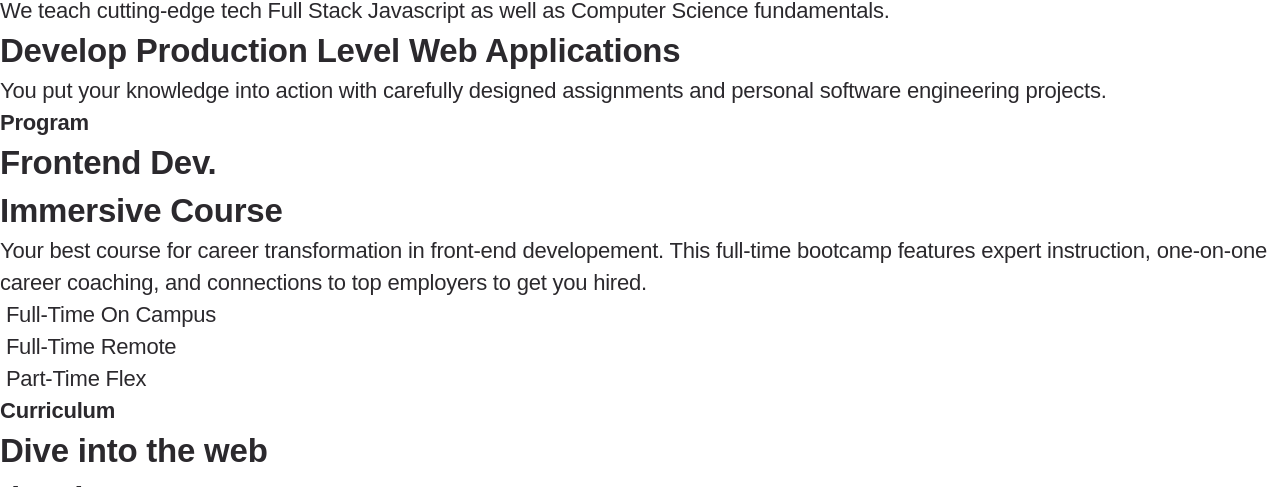
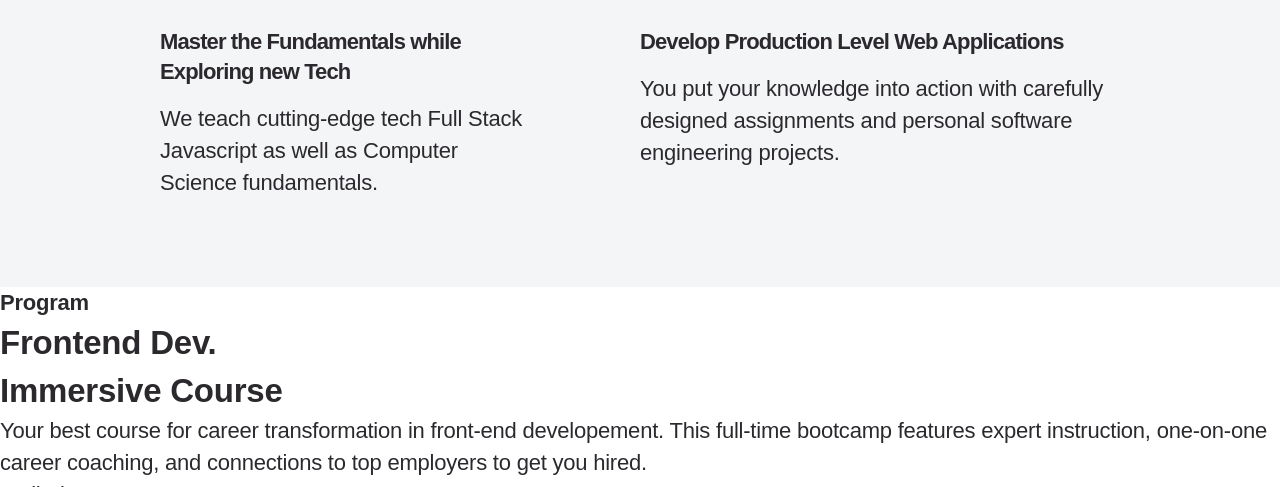
Before and after one commit to jjjjhjjjj/Responsive-Web--Practice, a plain HTML site: page index.html in a window 1280 px wide. Shown: the part 689-1176 px from the top of the page. Drawn offline with Linux system fonts and the light colour scheme.

Commit message:
Add service css

```diff
--- a/css/common.css
+++ b/css/common.css
@@ -51,6 +51,7 @@ button {
   color: #3040C4;
 }
 
+
 /* landing */
 
 .landing {
@@ -81,6 +82,29 @@ button {
   margin-right: 8px;
 }
 
+/* service */
+
+.service {
+  padding: 80px 5%;
+  background-color: #F4F5F7;
+}
+
+.service .container {
+  display: flex;
+  flex-direction: column;
+}
+
+.service .box:first-child {
+  margin-bottom: 40px;
+}
+
+.service-title {
+  margin-bottom: 16px;
+  font-size: 22px;
+  font-weight: 700;
+  line-height: 1.363636;
+  letter-spacing: -0.04em;
+}
 
 /* >= 768px */
 @media screen and (min-width: 768px) {
@@ -94,6 +118,11 @@ button {
     width: 160px;
     line-height: 56px;
     font-size: 18px;
+  }
+
+  .layout-960 {
+    max-width: 960px;
+    margin: 0 auto;
   }
 
   /* landing */
@@ -114,4 +143,27 @@ button {
   .landing .common-btn {
     margin-right: 16px;
   }
+
+  /* service */
+  .service {
+    padding: 80px 5% 88px;
+  }
+
+  .service .container {
+    flex-direction: row;
+  }
+
+  .service .box:first-child {
+    max-width: 370px;
+    margin-right: 110px;
+    margin-bottom: 0;
+  }
+
+  .service-title {
+    margin-bottom: 16px;
+    font-size: 22px;
+    font-weight: 700;
+    line-height: 1.363636;
+    letter-spacing: -0.04em;
+  }
 }
--- a/index.html
+++ b/index.html
@@ -23,19 +23,25 @@
       <a href="#" class="common-btn inverted">Learn More</a>
     </div>
   </section>
-  <section>
-    <h2>
+  <section class="service">
+    <div class="container layout-960">
+      <div class="box">
+        <h2 class="service-title">
           Master the Fundamentals while Exploring new Tech
         </h2>
         <p>
           We teach cutting-edge tech Full Stack Javascript as well as Computer Science fundamentals.
         </p>
-    <h2>
+      </div>
+      <div class="box">
+        <h2 class="service-title">
           Develop Production Level Web Applications
         </h2>
         <p>
           You put your knowledge into action with carefully designed assignments and personal software engineering projects.
         </p>
+      </div>
+    </div>
   </section>
   <section>
     <strong>Program</strong>
```
Lines whose indentation alone changed are shown as unchanged.
